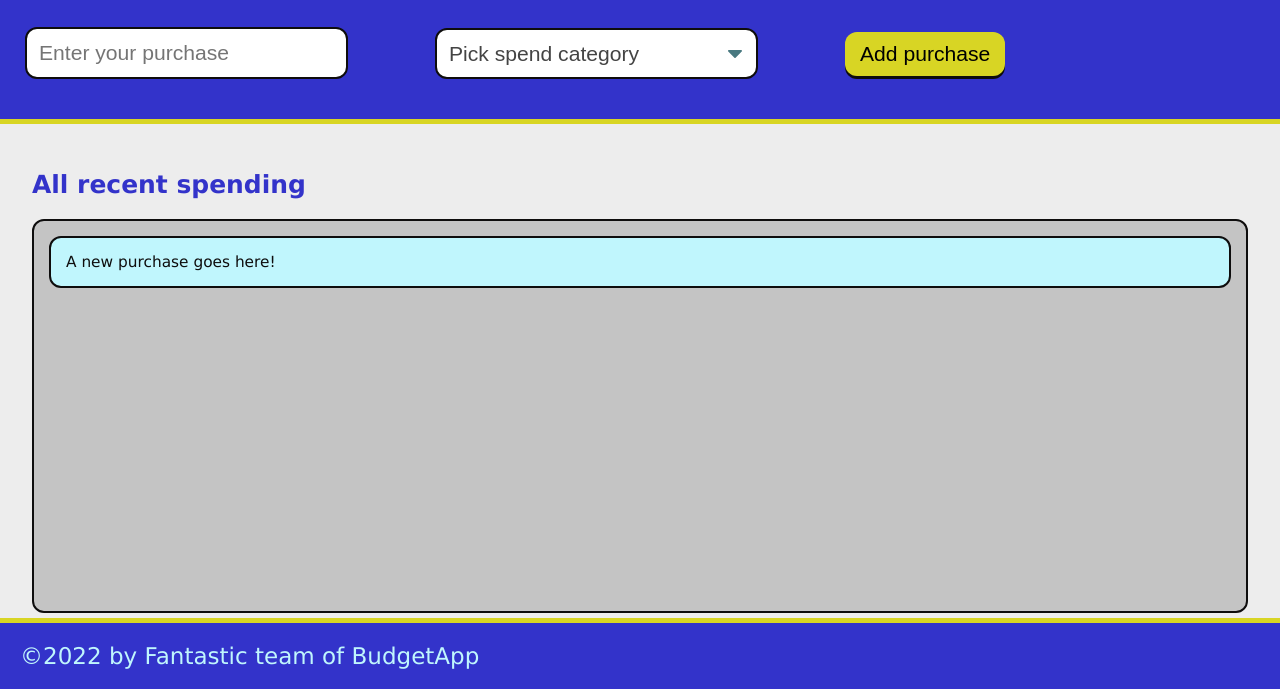
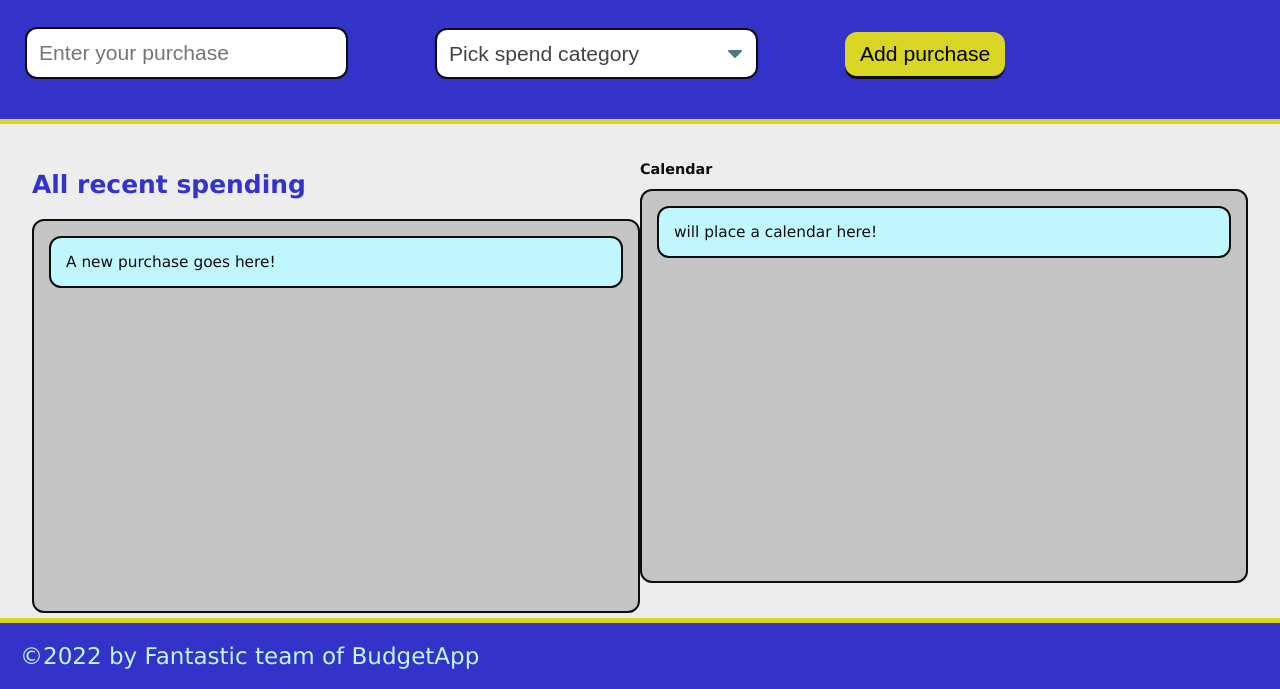
Before and after one commit to Jaswal1p/Recepie-Budget, a plain HTML site: page index.html in a window 1280 px wide. Shown: the part 111-800 px from the top of the page. Drawn offline with Linux system fonts and the light colour scheme.

Commit message:
added div for calendar

```diff
--- a/index.html
+++ b/index.html
@@ -48,6 +48,15 @@
 
             </ul>
         </section>
+
+        <section class="purchase-list-wrapper" id="calendar">
+          <h2 class="access">Calendar</h2>
+          <ul class="spend" id="calendar">
+            <li class="purchase-item">will place a calendar here!</li>
+
+           </ul>
+        </section>
+
     </main>
 
 
```
